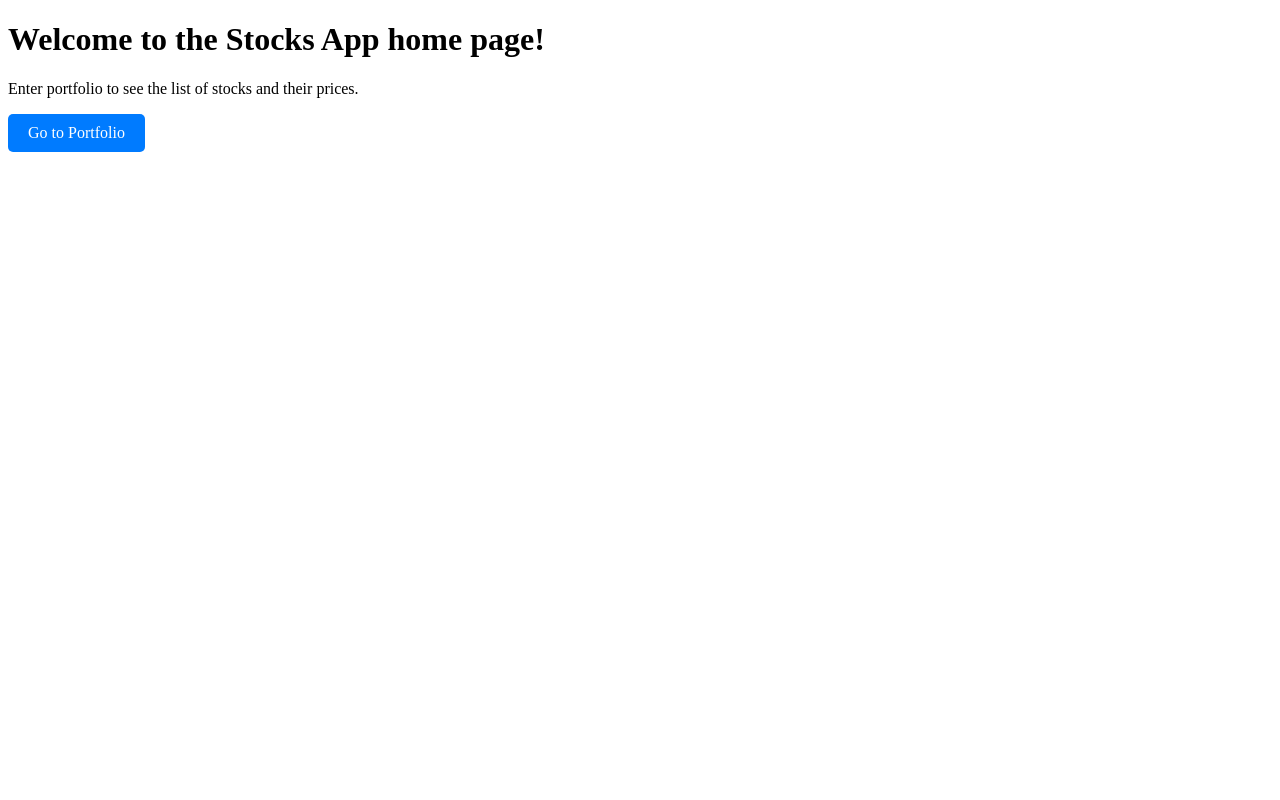
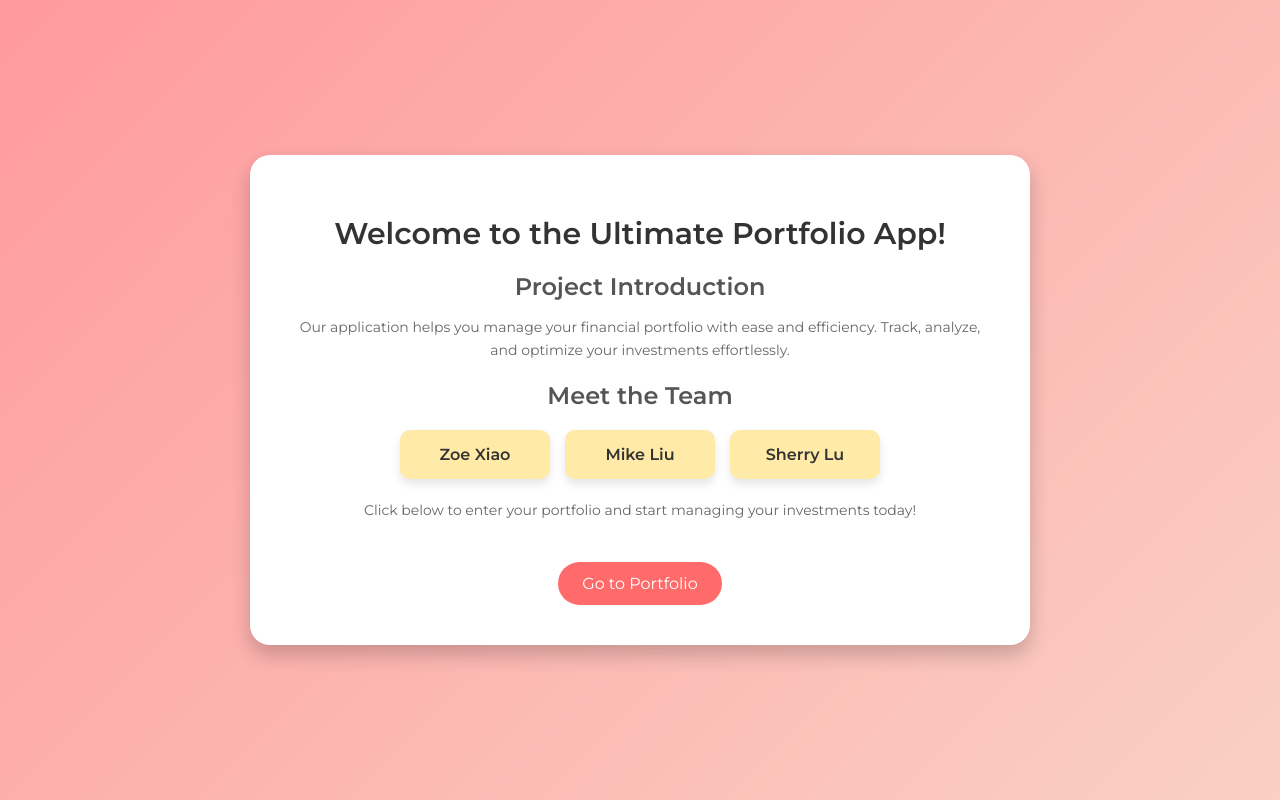
Before and after one commit to Qichen-Liu/StockPortfolio-Team13-Sherry-Zoe-Mike, a Flask app: page / in a window 1280 px wide. Run offline with Flask 3, Linux system fonts and the light colour scheme.

Commit message:
implement front end of home page

```diff
--- a/app/templates/home.html
+++ b/app/templates/home.html
@@ -1,30 +1,139 @@
 <!doctype html>
 <html lang="en">
+
 <head>
   <meta charset="utf-8">
-    <title>Stocks</title>
+  <title>Portfolio App</title>
   <style>
+    @import url('https://fonts.googleapis.com/css2?family=Montserrat:wght@400;600&display=swap');
+
+    body {
+      display: flex;
+      justify-content: center;
+      align-items: center;
+      height: 100vh;
+      margin: 0;
+      font-family: 'Montserrat', sans-serif;
+      background: linear-gradient(135deg, #ff9a9e 0%, #fad0c4 100%);
+      background-attachment: fixed;
+    }
+
+    .container {
+      text-align: center;
+      background: white;
+      padding: 40px;
+      border-radius: 20px;
+      box-shadow: 0 10px 20px rgba(0, 0, 0, 0.2);
+      max-width: 700px;
+      width: 90%;
+      margin: 20px;
+      transition: transform 0.3s;
+    }
+
+    .container:hover {
+      transform: translateY(-10px);
+    }
+
     .button {
       display: inline-block;
-        padding: 10px 20px;
+      padding: 12px 24px;
       font-size: 16px;
       text-align: center;
       text-decoration: none;
       color: white;
-        background-color: #007bff;
-        border-radius: 5px;
+      background-color: #ff6b6b;
+      border-radius: 30px;
       border: none;
       cursor: pointer;
-        transition: background-color 0.3s ease;
+      transition: background-color 0.3s ease, transform 0.3s ease;
+      margin-top: 20px;
     }
+
     .button:hover {
-        background-color: #0056b3;
+      background-color: #ff4757;
+      transform: translateY(-5px);
+    }
+
+    h1 {
+      color: #333;
+      margin-bottom: 20px;
+      font-weight: 600;
+      font-size: 30px;
+    }
+
+    h2 {
+      color: #555;
+      font-weight: 600;
+      margin-bottom: 15px;
+      font-size: 24px;
+    }
+
+    p {
+      color: #666;
+      font-size: 14px;
+      margin-bottom: 20px;
+      line-height: 1.6;
+    }
+
+    .intro,
+    .team {
+      margin-bottom: 20px;
+    }
+
+    .team-members {
+      display: flex;
+      justify-content: center;
+      gap: 15px;
+      margin-top: 20px;
+      flex-wrap: wrap;
+    }
+
+    .team-member {
+      background: #ffeaa7;
+      padding: 15px;
+      border-radius: 10px;
+      box-shadow: 0 5px 10px rgba(0, 0, 0, 0.1);
+      transition: transform 0.3s;
+      flex: 1 1 120px;
+      max-width: 120px;
+    }
+
+    .team-member:hover {
+      transform: translateY(-5px);
+    }
+
+    .team-member h3 {
+      margin: 0;
+      font-size: 16px;
+      color: #333;
     }
   </style>
 </head>
+
 <body>
-    <h1>Welcome to the Stocks App home page!</h1>
-    <p>Enter portfolio to see the list of stocks and their prices.</p>
+  <div class="container">
+    <h1>Welcome to the Ultimate Portfolio App!</h1>
+    <div class="intro">
+      <h2>Project Introduction</h2>
+      <p>Our application helps you manage your financial portfolio with ease and efficiency. Track, analyze, and optimize your investments effortlessly.</p>
+    </div>
+    <div class="team">
+      <h2>Meet the Team</h2>
+      <div class="team-members">
+        <div class="team-member">
+          <h3>Zoe Xiao</h3>
+        </div>
+        <div class="team-member">
+          <h3>Mike Liu</h3>
+        </div>
+        <div class="team-member">
+          <h3>Sherry Lu</h3>
+        </div>
+      </div>
+    </div>
+    <p>Click below to enter your portfolio and start managing your investments today!</p>
     <a href="api/portfolio" class="button">Go to Portfolio</a>
+  </div>
 </body>
+
 </html>
```
Lines whose indentation alone changed are shown as unchanged.
